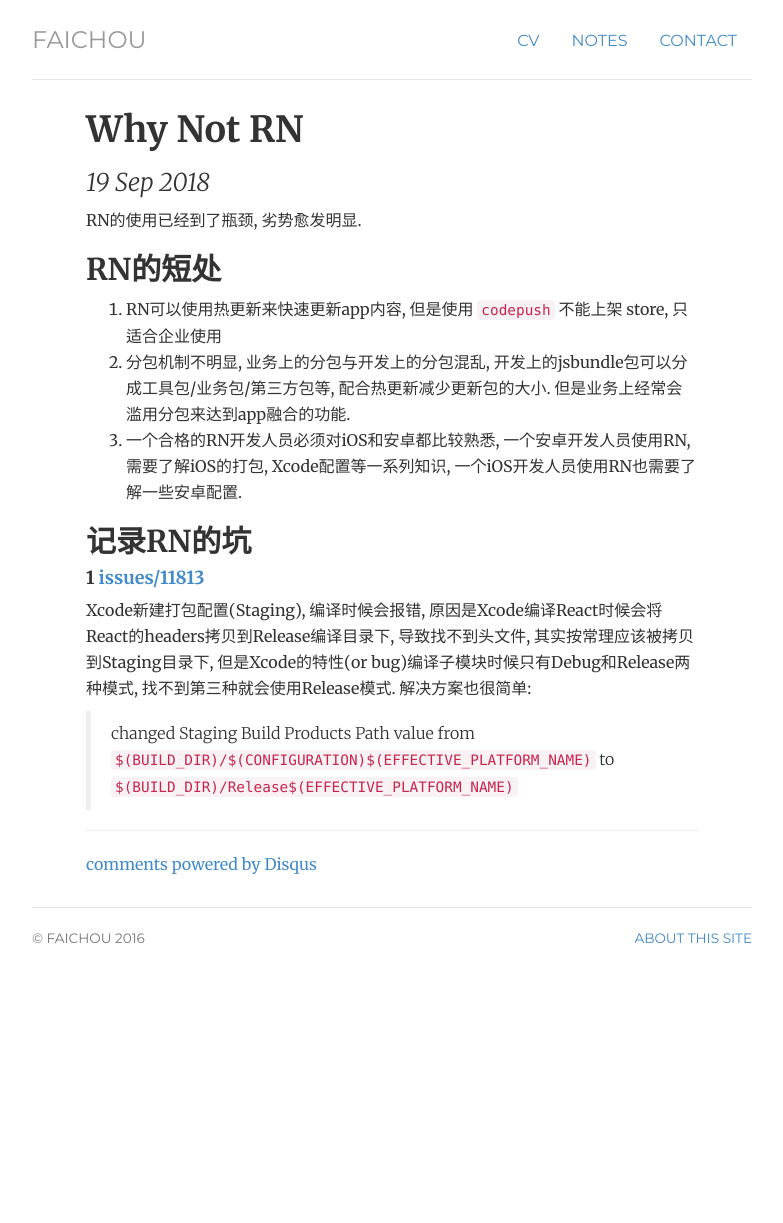
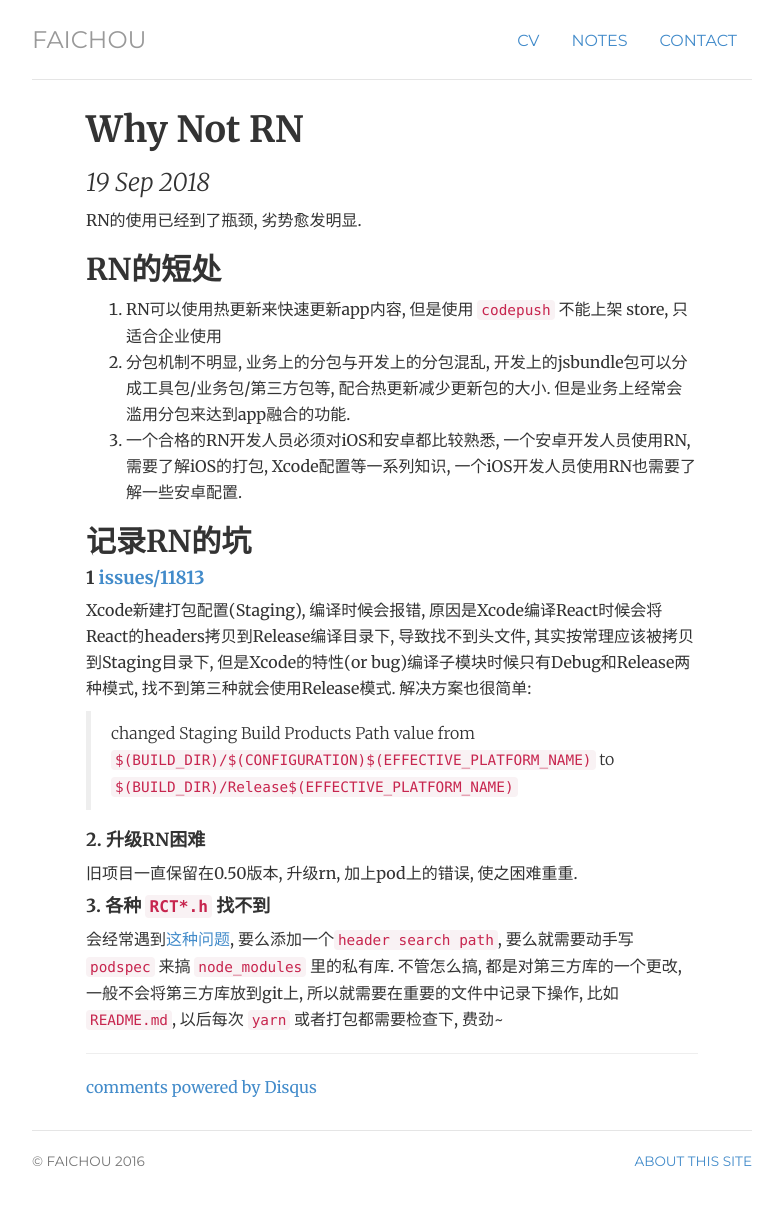
Before and after one commit to FaiChou/faichou.github.io, a Jekyll site: the page built from _posts/2018-09-19-Why-Not-RN.md, in a window 1280 px wide. Shown: the whole page, without its empty margins (248-1031 px from the left). Built offline with Jekyll 4.4.1, drawn with Linux system fonts in a browser that asks for light colours; comment, search, counter and statistics services are not loaded; before the commit the page ends 1000 px from its top, so only the background shows below that.

Commit message:
update blog

```diff
--- a/_posts/2018-09-19-Why-Not-RN.md
+++ b/_posts/2018-09-19-Why-Not-RN.md
@@ -20,3 +20,12 @@ Xcode新建打包配置(Staging), 编译时候会报错, 原因是Xcode编译Rea
 解决方案也很简单:
 
 > changed Staging Build Products Path value from `$(BUILD_DIR)/$(CONFIGURATION)$(EFFECTIVE_PLATFORM_NAME)` to `$(BUILD_DIR)/Release$(EFFECTIVE_PLATFORM_NAME)`
+
+
+#### 2. 升级RN困难
+
+旧项目一直保留在0.50版本, 升级rn, 加上pod上的错误, 使之困难重重.
+
+#### 3. 各种 `RCT*.h` 找不到
+
+会经常遇到[这种问题](https://github.com/facebook/react-native/issues/20762), 要么添加一个`header search path`, 要么就需要动手写 `podspec` 来搞 `node_modules` 里的私有库. 不管怎么搞, 都是对第三方库的一个更改, 一般不会将第三方库放到git上, 所以就需要在重要的文件中记录下操作, 比如 `README.md`, 以后每次 `yarn` 或者打包都需要检查下, 费劲~
```
